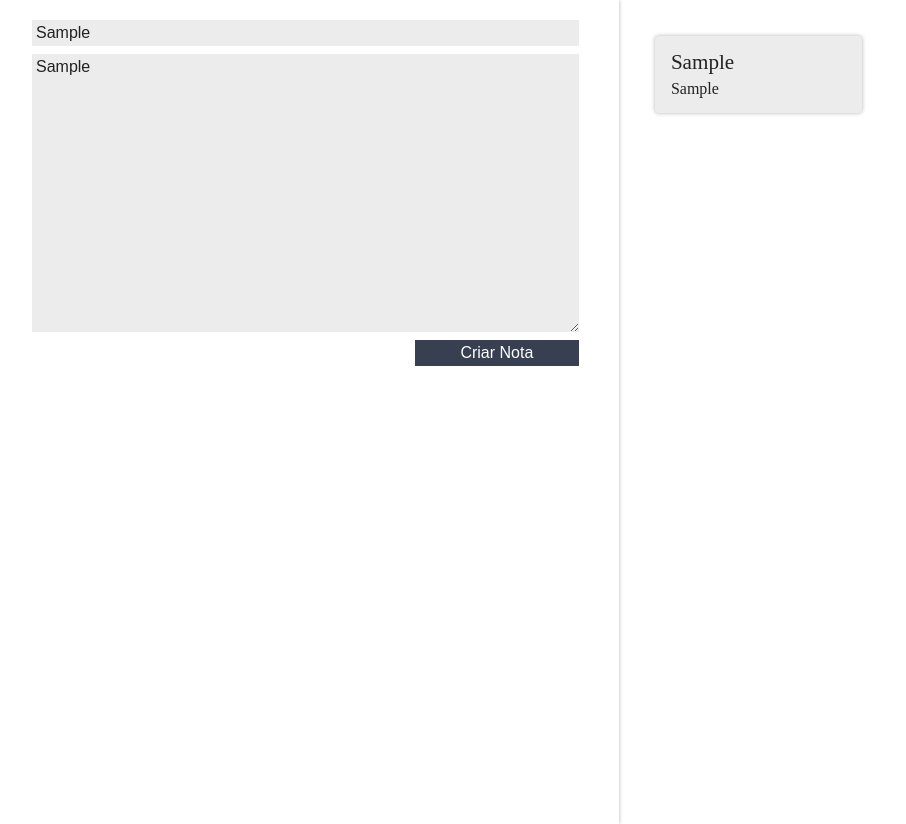
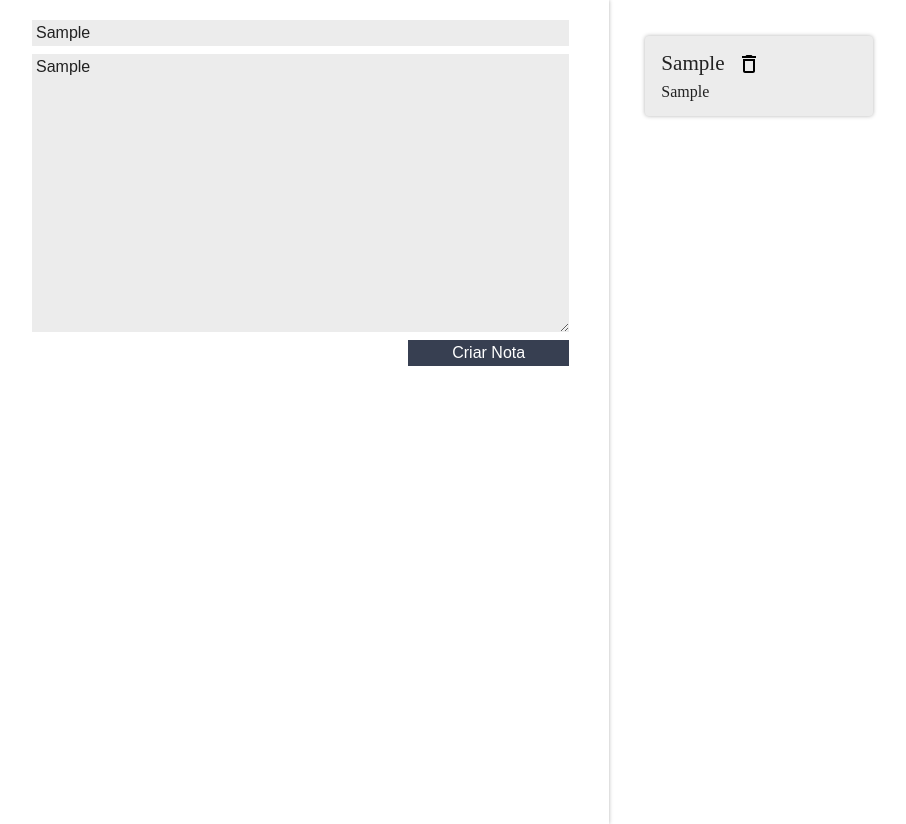
Before and after one commit to LucasLMC/Many-Grades, a React (Create React App) app: page / in a window 1280 px wide. Both pictures are taken after typing "Sample", "Sample" into the empty fields and a click on the button "Criar Nota". Shown: the whole page, without its empty margins (8-914 px from the left). Built offline with nearby package versions, Linux system fonts and the light colour scheme.

Commit message:
add icon delete

```diff
--- a/src/components/NoteCard/noteCard.jsx
+++ b/src/components/NoteCard/noteCard.jsx
@@ -1,11 +1,13 @@
 import React, { Component } from "react";
 import "./style.css";
+import { ReactComponent as DeleteIcon } from "../../assets/img/delete.svg"
 class NoteCard extends Component {
   render() {
     return (
       <section className="note-card">
         <header className="note_card_header">
           <h3 className="note_card_title">{this.props.title}</h3>
+          <DeleteIcon/>
         </header>
         <p className="note_card_text">{this.props.text}</p>
       </section>
```
Also changed, not shown: src/assets/img/delete.svg (added).
